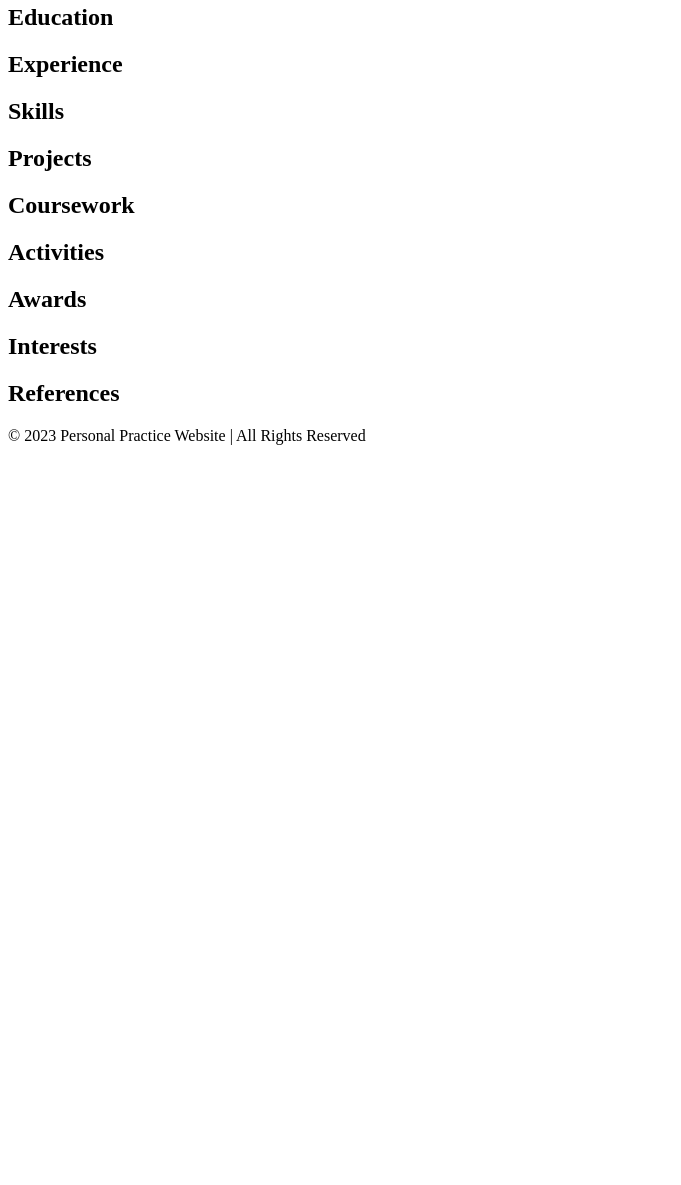
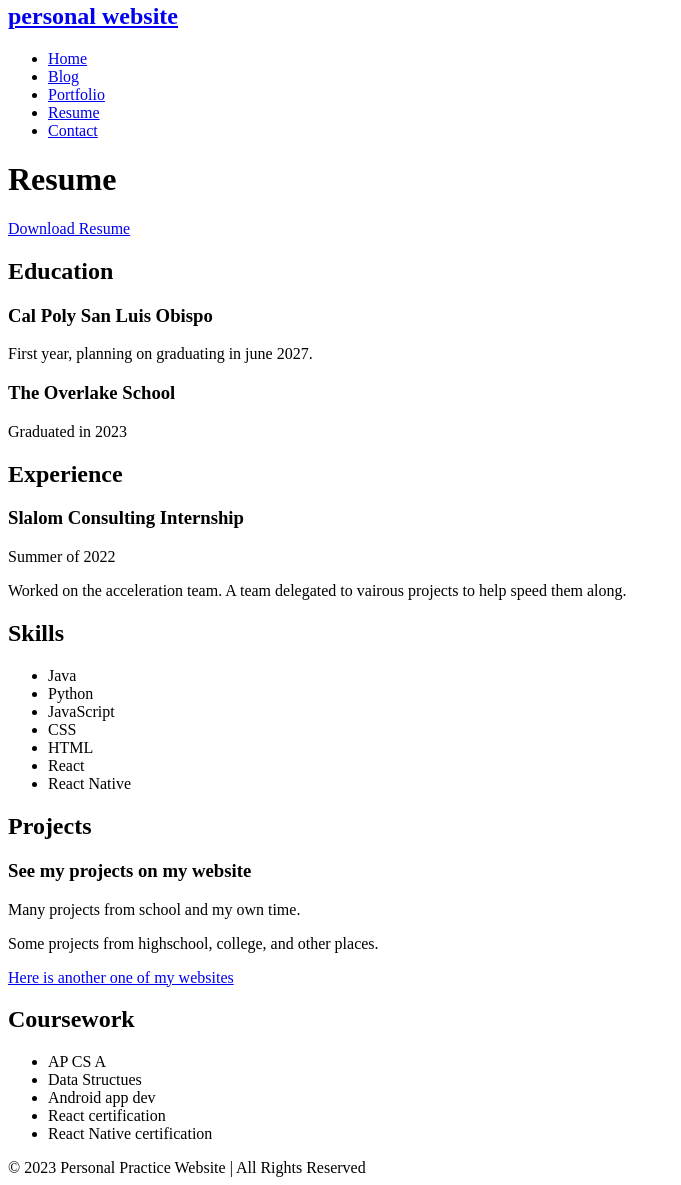
Before and after one commit to A1ec-0dell/A1ec-0dell.github.io, a plain HTML site: page resume.html in a window 1280 px wide. Shown: the part 17-1202 px from the top of the page, without its empty margins (0-681 px from the left). Before the commit the page ends 800 px from the top, so only its background shows below. Drawn offline with Linux system fonts and the light colour scheme.

Commit message:
feat: add content to blog.html contact.html index.html portfolio.html resume.html

```diff
--- a/resume.html
+++ b/resume.html
@@ -8,37 +8,66 @@
     </head>
     <body>
         <nav class="navbar">
-            <h1 class="logo"></h1>
-        </nav>
+            <h1 class="logo"><a href="index.html">personal website</a></h1>
+            <ul class="nav-list">
+              <li><a href="index.html">Home</a></li>
+              <li><a href="blog.html">Blog</a></li>
+              <li><a href="portfolio.html">Portfolio</a></li>
+              <li><a href="resume.html">Resume</a></li>
+              <li><a href="contact.html">Contact</a></li>
+            </ul>
+          </nav>
         <main>
-            <h1 class="page-title"></h1>
+            <h1 class="page-title">Resume</h1>
+            <a href="resume.pdf" download >Download Resume</a>
             <div class="resume"></div>
                 <section class="section">
                     <h2 class="section-title">Education</h2>
+                    <div class="entry">
+                        <h3 class="entry-title">Cal Poly San Luis Obispo</h3>
+                        <p class="entry-info"> First year, planning on graduating in june 2027.</p>
+                        <h3 class="entry-title">The Overlake School</h3>
+                        <p class="entry-info"> Graduated in 2023</p>
+                    </div>
                 </section>
                 <section class="section">
                     <h2 class="section-title">Experience</h2>
+                    <div class="entry">
+                        <h3 class="entry-title">Slalom Consulting Internship</h3>
+                        <p class="entry-info">Summer of 2022</p>
+                        <p class="entry-description">Worked on the acceleration team. A team delegated to vairous projects to help speed them along.</p>
+                    </div>
                 </section>
                 <section class="section">
                     <h2 class="section-title">Skills</h2>
+                    <ul class="skill-list">
+                        <li>Java</li>
+                        <li>Python</li>
+                        <li>JavaScript</li>
+                        <li>CSS</li>
+                        <li>HTML</li>
+                        <li>React</li>
+                        <li>React Native</li>
+                    </ul>
                 </section>
                 <section class="section">
                     <h2 class="section-title">Projects</h2>
+                    <div class="entry">
+                        <h3 class="entry-title">See my projects on my website</h3>
+                        <p class="entry-info">Many projects from school and my own time.</p>
+                        <p class="entry-description">Some projects from highschool, college, and other places.</p>
+                        <a href="https://alec-0dell.github.io/Portfolio-Website/">Here is another one of my websites</a>
+                    </div>
                 </section>
                 <section class="section">
                     <h2 class="section-title">Coursework</h2>
-                </section>
-                <section class="section">
-                    <h2 class="section-title">Activities</h2>
-                </section>
-                <section class="section">
-                    <h2 class="section-title">Awards</h2>
-                </section>
-                <section class="section">
-                    <h2 class="section-title">Interests</h2>
-                </section>
-                <section class="section">
-                    <h2 class="section-title">References</h2>
+                    <ul class="course-list">
+                        <li>AP CS A</li>
+                        <li>Data Structues</li>
+                        <li>Android app dev</li>
+                        <li>React certification</li>
+                        <li>React Native certification</li>
+                    </ul>
                 </section>
             </div>
         </main>
```
Also changed, not shown: blog.html (+10 -3 lines), contact.html (+19 -3 lines), index.html (+12 -3 lines), portfolio.html (+20 -4 lines).
